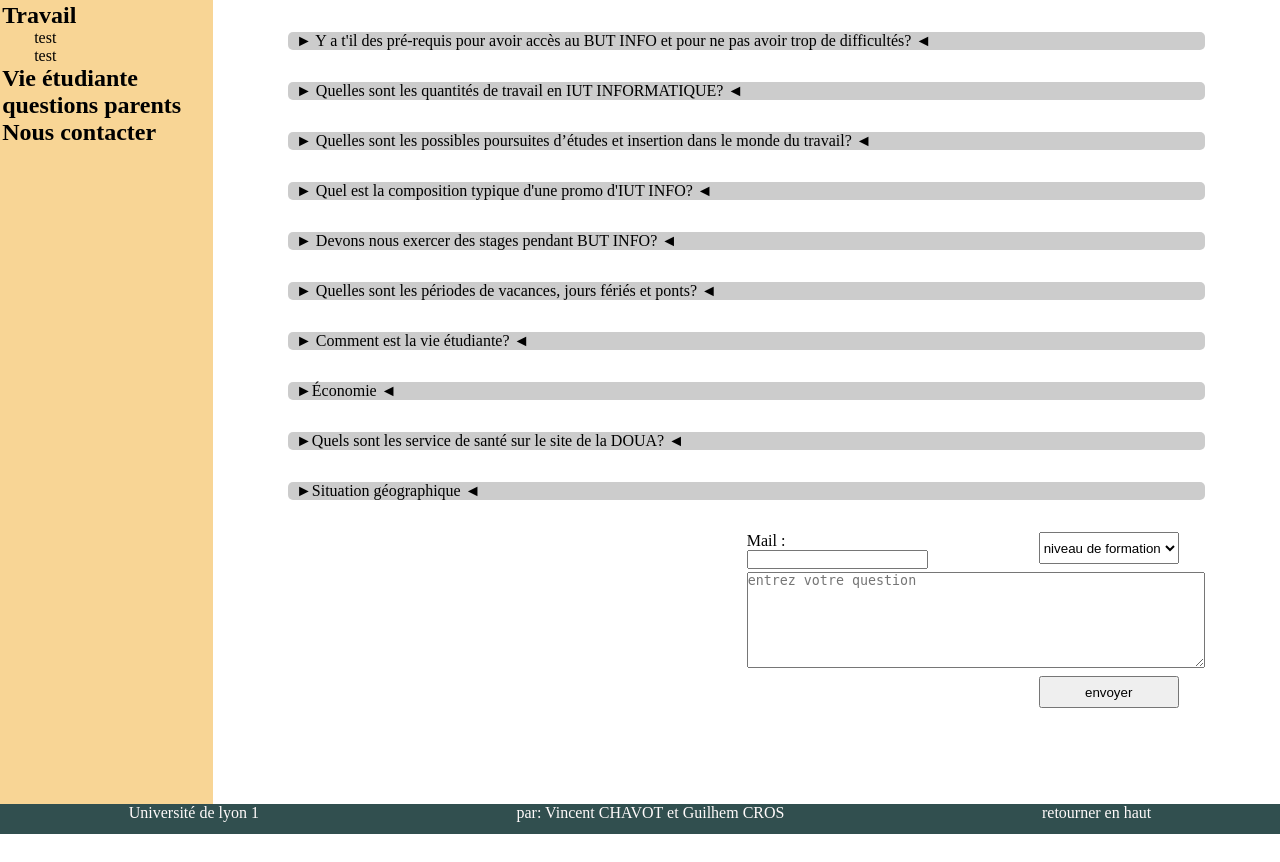
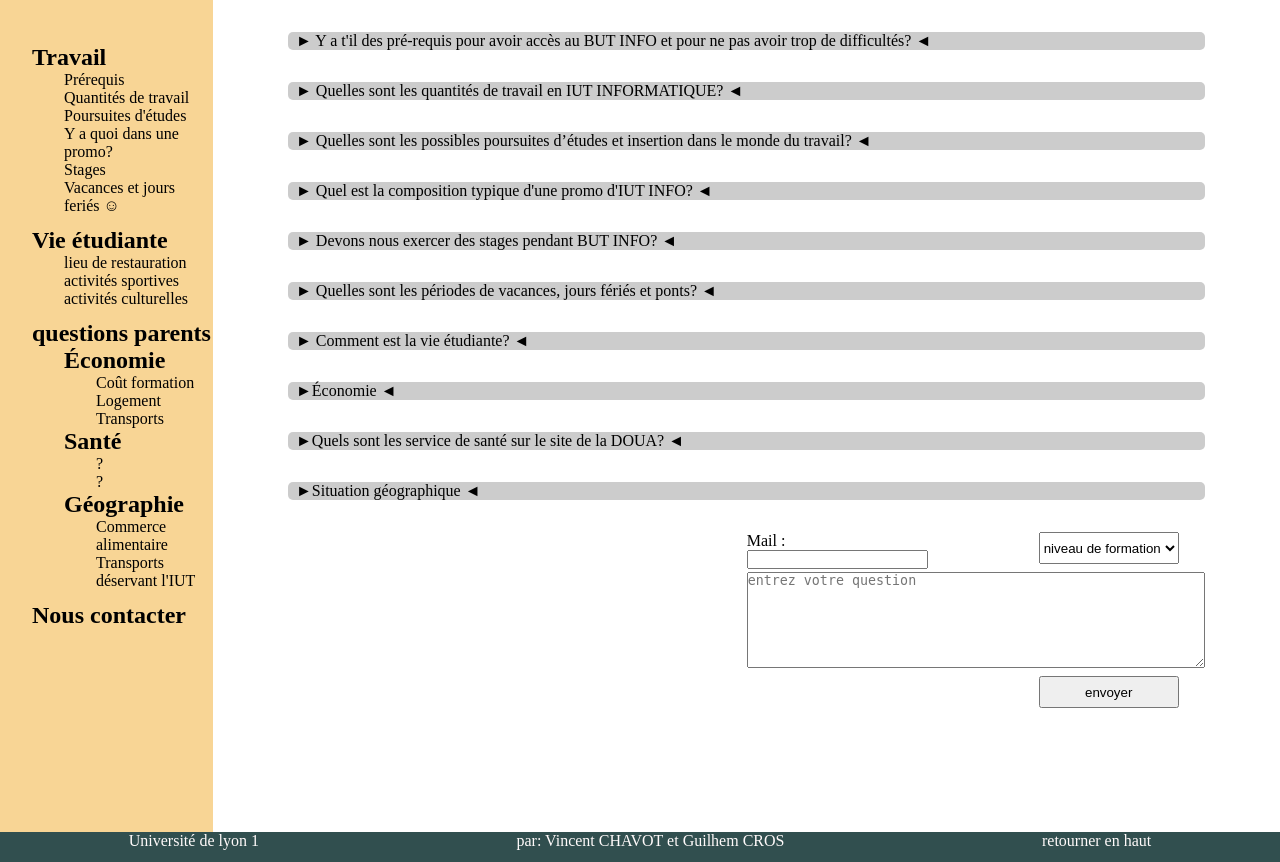
Before and after one commit to androlink/SAE-web, a PHP site: page /faq.php in a window 1280 px wide. Shown: the part 128-990 px from the top of the page. Before the commit the page ends 962 px from the top, so only its background shows below. Run offline with PHP 8.4, Linux system fonts and the light colour scheme.

Commit message:
ajout de txt et de liens dans le sommaire de la faq

```diff
--- a/faq.php
+++ b/faq.php
@@ -12,37 +12,108 @@
     ?>
     <div>
         <aside> <!--marge-->
-            <div class=sommaire>
+            <div>
                 <ul>
-                    <li>
-                        <h1><a href="#TRAVAIL">Travail</a></h1>    <!--titre catégorie-->
+                    <li>    <!--travail-->
+                        <a href="#TRAVAIL"><h1>Travail</h1>    <!--titre catégorie--></a>
                         <ul>
-
-                            <li>    <!--question-->
-                                <p>test</p>
+                            <li>
+                                <a href ="#Prereki"><p>Prérequis</p></a>
                             </li>
                             <li>
-                                <p>test</p>
+                                <a href ="#Qjob"><p>Quantités de travail</p></a>
+                            </li>
+                            <li>
+                                <a href ="#apres"><p>Poursuites d'études</p></a>
+                            </li>
+                            <li>
+                                <a href ="#promo"><p>Y a quoi dans une promo?</p></a>
+                            </li>
+                            <li>
+                                <a href ="#stage"><p>Stages</p></a>
+                            </li>
+                            <li>
+                                <a href ="#vacances"><p>Vacances et jours feriés ☺</p></a>
                             </li>
                         </ul>
                     </li>
-                    <li>
-                        <h1><a href="#VIE_ETU">Vie étudiante</a></h1>
+                    <li> <!--vie etu-->
+                        <a href="#VIE_ETU">
+                            <h1>Vie étudiante</h1>
+                            <ul>
+                                <li>
+                                    <p>lieu de restauration</p>
+                                </li>
+                                <li>
+                                    <p>activités sportives</p>
+                                </li>
+                                <li>
+                                    <p>activités culturelles</p>
+                                </li>
+                            </ul>
+                        </a>
                     </li>
                     <li>
-                        <h1><a href="#PARENT">questions parents</a></h1>
+                        <a href="#PARENT"><h1>questions parents</h1></a>
+                        <ul>
+                            <li>
+                                <a href ="#ECO">
+                                <h2>Économie</h2>
+                                <ul>
+                                    <li>
+                                        <p>Coût formation</p>
+                                    </li>
+                                    <li>
+                                        <p>Logement</p>
+                                    </li>
+                                    <li>
+                                        <p>Transports</p>
+                                    </li>
+                                </ul>
+                                </a>
+                            </li>
+                            <li>
+                                <a href ="#sante">
+                                <h2>Santé</h2>
+                                <ul>
+                                    <li>
+                                        <p>?</p>
+                                    </li>
+                                    <li>
+                                        <p>?</p>
+                                    </li>
+                                </ul>
+                                </a>
+                            </li>
+                            <li>
+                                <a href ="#geo">
+                                <h2>Géographie</h2>
+                                <ul>
+                                    <li>
+                                        <p>Commerce alimentaire</p>
+                                    </li>
+                                    <li>
+                                        <p>Transports déservant l'IUT</p>
+                                    </li>
+                                </ul>
+                                </a>
+                            </li>
+                        </ul>
+                        </a>
                     </li>
                     <li>
-                        <h1><a href="#AUTRE">Nous contacter</a></h1>
+                        <a href="#AUTRE">
+                        <h1>Nous contacter</h1>
+                        </a>
                     </li>
                 </ul>
             </div>
         </aside>
         <main>
             <div> <!-- FAQ -->
-                <section >  <!--partie questions générales-->
+                <section id="TRAVAIL">  <!--partie questions générales-->
                     <section>
-                        <details id='q1'>
+                        <details id='Prereki'>
                             <summary> Y a t'il des pré-requis pour avoir accès au BUT INFO et pour ne pas avoir trop de difficultés?</summary>
                             <article>
                                 <p>Il est possible de candidater à l'aide d'un baccalauréat générales, un baccalauréat technologique STI2D, avec n'importe quel type de baccalauréat professionnels ou bien avec un équivalent du bac. Chaque candidature est évaluée.</p>
@@ -85,7 +156,7 @@
                             </article>
                         </details>
                         <details>
-                            <summary id="TRAVAIL"> Quelles sont les quantités de travail en IUT INFORMATIQUE? </summary>
+                            <summary id="Qjob"> Quelles sont les quantités de travail en IUT INFORMATIQUE? </summary>
                             <section>
                                 <details>
                                     <summary>Dans les matières "informatiques"? </summary>
@@ -102,19 +173,19 @@
                             </section>
                         </details>
                         <details>
-                            <summary> Quelles sont les possibles poursuites d’études et insertion dans le monde du travail?</summary>
+                            <summary id="apres"> Quelles sont les possibles poursuites d’études et insertion dans le monde du travail?</summary>
                             <p>Après un BUT il est possible d'entrer directement dans le monde du travail. Vous pouvez aussi à la fin de votre seconde année aller en école d'ingénieur (sur dossier) ou partir en 3eme année de licence pour faire ensuite un master. A la fin de la troisième année il est aussi possible de réessayer d'entrer dans une école d'ingénieur, ou de partir directement sur un master sans passer par la licence. A savoir que si vous validez votre deuxième année, même si vous chercher à aller ailleur, vous aurez quand même une place qui vous sera réserver en troisième année pour éviter que vous vous retrouviez sans rien. Si vous souhaitez aller étudier à l'étranger au sein de l'union européenne sachez que vous obtenez 30 crédits européens par semestres</p>
                         </details>
                         <details>
-                            <summary> Quel est la composition typique d'une promo d'IUT INFO?</summary>
+                            <summary id="promo"> Quel est la composition typique d'une promo d'IUT INFO?</summary>
                             <p>Une promo est d'environs 130 élèves.<br> 52% de bac généraux | 47% de bac technologiques | 1% de bac professionnels <br> Il n'y a que 9% de filles mais leur nombre augmente depuis plusieurs années, alors mesdames n'hésitez pas.</p>
                         </details>
                         <details>
-                            <summary> Devons nous exercer des stages pendant BUT INFO?</summary>
+                            <summary id="stage"> Devons nous exercer des stages pendant BUT INFO?</summary>
                             <p></p>
                         </details>
                         <details>
-                            <summary> Quelles sont les périodes de vacances, jours fériés et ponts?</summary>
+                            <summary id="vacances"> Quelles sont les périodes de vacances, jours fériés et ponts?</summary>
                             <p>Vous aurez une semaine de vacances à la toussaint, deux semaines à noël, une semaine en février et deux semaine à pâques.</p>
                         </details>
                     </section>
@@ -144,9 +215,9 @@
                         </details>
                     </section>
                 </section>
-                <section>  <!--partie questions parents-->
+                <section id="PARENT">  <!--partie questions parents-->
                     <details>
-                        <summary id="PARENT">Économie</summary>
+                        <summary id="ECO">Économie</summary>
                         <section>
                             <details>
                                 <summary>Quels sont les coûts de la formation</summary>
@@ -163,11 +234,11 @@
                         </section>
                     </details>
                     <details>
-                        <summary>Quels sont les service de santé sur le site de la DOUA?</summary>
+                        <summary id="sante">Quels sont les service de santé sur le site de la DOUA?</summary>
                         <p><p>
                     </details>
                     <details>
-                        <summary>Situation géographique</summary>
+                        <summary id="geo">Situation géographique</summary>
                         <section>
                             <details>
                                 <summary>Quels sont les magasins à proximité du site de la DOUA?</summary>
--- a/style/style_faq.css
+++ b/style/style_faq.css
@@ -9,13 +9,16 @@ aside{
     left: 0px;
     height: 100vh;
     /*height: fit-content;*/
-    padding: 1%;
+    padding-top: 2em;
     background-color: var(--bg-aside);
 }
 
 
-.sommaire li>ul>li{
+aside>div:first-child li{
     margin-left: 2em; /*nous permet de faire l'indentation du sommaire*/
+}
+aside>div:first-child h1{
+    margin-top: 0.5em;
 }
 
 /*--------------- FAQ --------------------*/
@@ -64,11 +67,11 @@ background-color: #808080;
 details h3{
     margin-top: 2em;
 }
-details#q1>article>section{
+details#Prereki>article>section{
     display: grid;
     grid-template-columns: 5fr 3fr;
 }
-details#q1 ul{
+details#Prereki ul{
     display: flex;
     flex-direction: column;
     row-gap: 0.5em;
```
